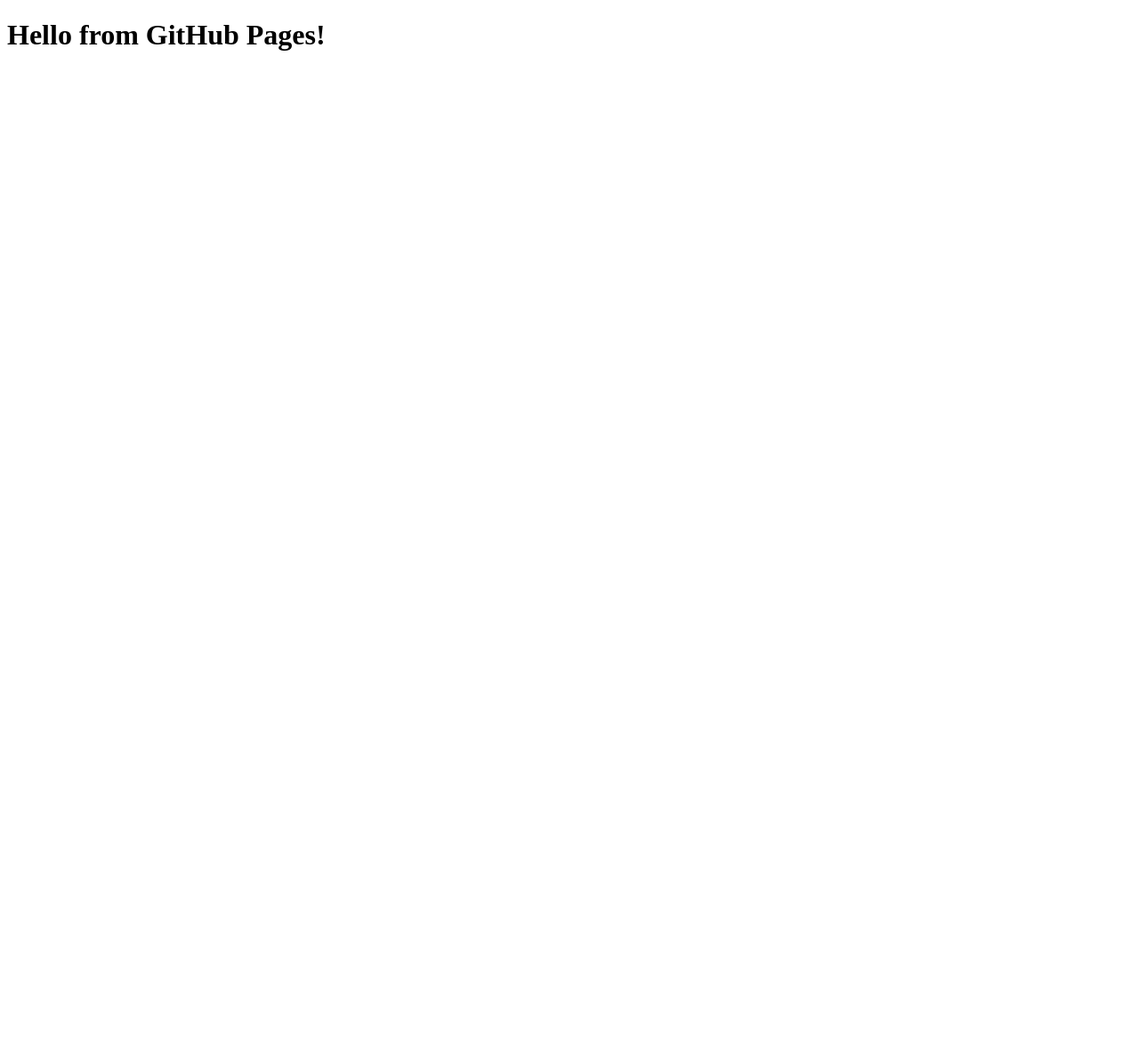
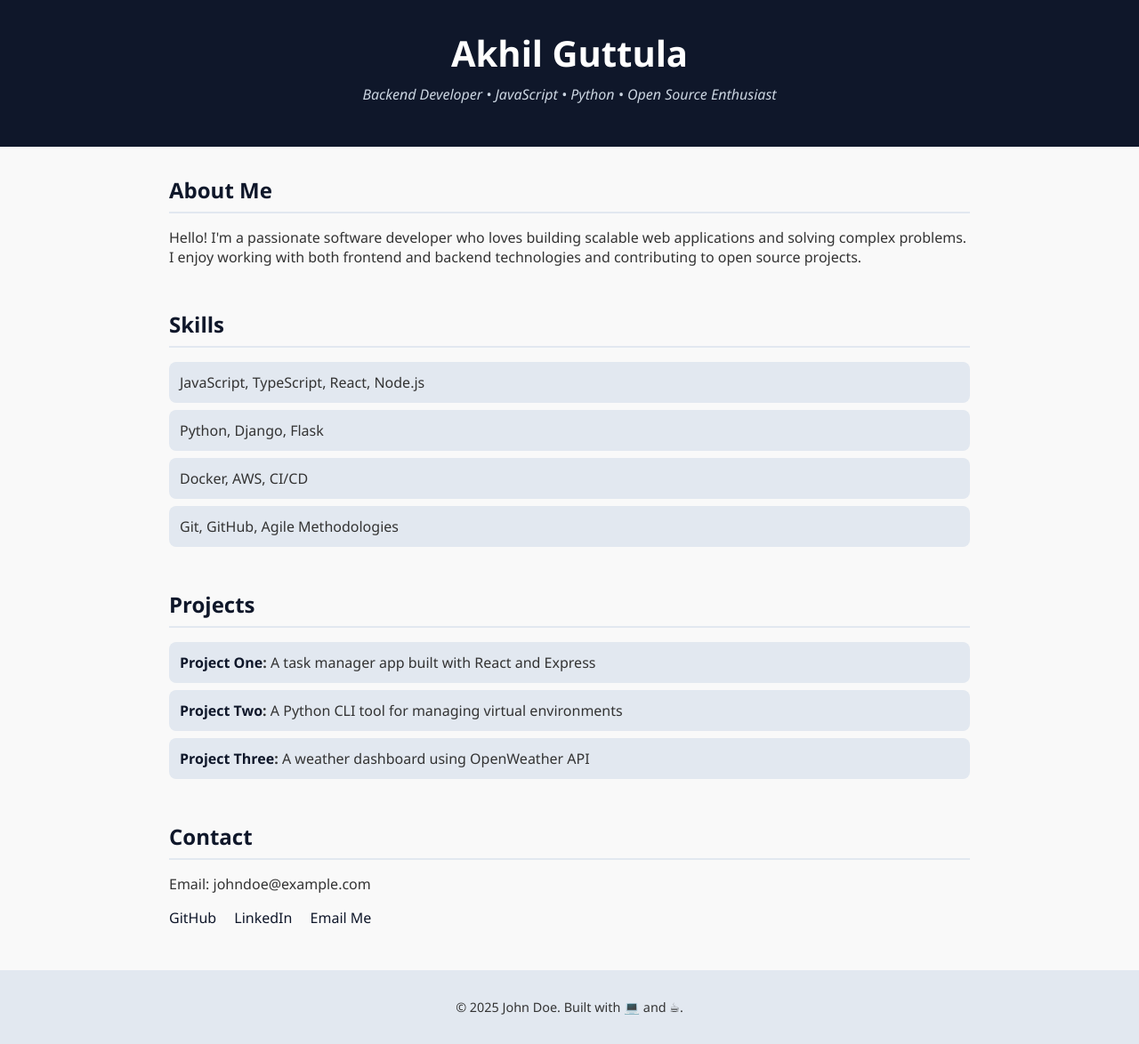
Before and after one commit to akhil-code/akhil-code.github.io, a plain HTML site: page index.html in a window 1280 px wide. Shown: the whole page at 89% size. Before the commit the page ends 800 px from the top, so only its background shows below. Drawn offline with Linux system fonts and the light colour scheme.

Commit message:
Update index.html

```diff
--- a/index.html
+++ b/index.html
@@ -1,9 +1,137 @@
 <!DOCTYPE html>
-<html>
+<html lang="en">
 <head>
-  <title>My GitHub Page</title>
+  <meta charset="UTF-8" />
+  <meta name="viewport" content="width=device-width, initial-scale=1.0"/>
+  <title>Akhil Guttula – Portfolio</title>
+  <style>
+    body {
+      margin: 0;
+      font-family: "Segoe UI", Tahoma, Geneva, Verdana, sans-serif;
+      background: #f9f9f9;
+      color: #333;
+    }
+
+    header {
+      background: #0f172a;
+      color: white;
+      padding: 2rem;
+      text-align: center;
+    }
+
+    header h1 {
+      margin: 0;
+      font-size: 2.5rem;
+    }
+
+    header p {
+      margin-top: 0.5rem;
+      font-style: italic;
+      color: #cbd5e1;
+    }
+
+    .container {
+      max-width: 900px;
+      margin: 2rem auto;
+      padding: 0 1rem;
+    }
+
+    .section {
+      margin-bottom: 3rem;
+    }
+
+    h2 {
+      color: #0f172a;
+      margin-bottom: 1rem;
+      border-bottom: 2px solid #e2e8f0;
+      padding-bottom: 0.5rem;
+    }
+
+    ul {
+      list-style: none;
+      padding-left: 0;
+    }
+
+    ul li {
+      background: #e2e8f0;
+      margin-bottom: 0.5rem;
+      padding: 0.75rem;
+      border-radius: 8px;
+    }
+
+    .projects a {
+      color: #0f172a;
+      text-decoration: none;
+    }
+
+    footer {
+      text-align: center;
+      padding: 2rem 1rem;
+      background: #e2e8f0;
+      font-size: 0.9rem;
+    }
+
+    .socials a {
+      margin-right: 1rem;
+      color: #0f172a;
+      text-decoration: none;
+    }
+
+    .socials a:hover {
+      text-decoration: underline;
+    }
+
+    @media (max-width: 600px) {
+      header h1 {
+        font-size: 2rem;
+      }
+    }
+  </style>
 </head>
 <body>
-  <h1>Hello from GitHub Pages!</h1>
+  <header>
+    <h1>Akhil Guttula</h1>
+    <p>Backend Developer • JavaScript • Python • Open Source Enthusiast</p>
+  </header>
+
+  <div class="container">
+    <section class="section">
+      <h2>About Me</h2>
+      <p>Hello! I'm a passionate software developer who loves building scalable web applications and solving complex problems. I enjoy working with both frontend and backend technologies and contributing to open source projects.</p>
+    </section>
+
+    <section class="section">
+      <h2>Skills</h2>
+      <ul>
+        <li>JavaScript, TypeScript, React, Node.js</li>
+        <li>Python, Django, Flask</li>
+        <li>Docker, AWS, CI/CD</li>
+        <li>Git, GitHub, Agile Methodologies</li>
+      </ul>
+    </section>
+
+    <section class="section projects">
+      <h2>Projects</h2>
+      <ul>
+        <li><strong><a href="https://github.com/johndoe/project1" target="_blank">Project One</a>:</strong> A task manager app built with React and Express</li>
+        <li><strong><a href="https://github.com/johndoe/project2" target="_blank">Project Two</a>:</strong> A Python CLI tool for managing virtual environments</li>
+        <li><strong><a href="https://github.com/johndoe/project3" target="_blank">Project Three</a>:</strong> A weather dashboard using OpenWeather API</li>
+      </ul>
+    </section>
+
+    <section class="section">
+      <h2>Contact</h2>
+      <p>Email: johndoe@example.com</p>
+      <div class="socials">
+        <a href="https://github.com/johndoe" target="_blank">GitHub</a>
+        <a href="https://linkedin.com/in/johndoe" target="_blank">LinkedIn</a>
+        <a href="mailto:johndoe@example.com">Email Me</a>
+      </div>
+    </section>
+  </div>
+
+  <footer>
+    &copy; 2025 John Doe. Built with 💻 and ☕.
+  </footer>
 </body>
 </html>
```
